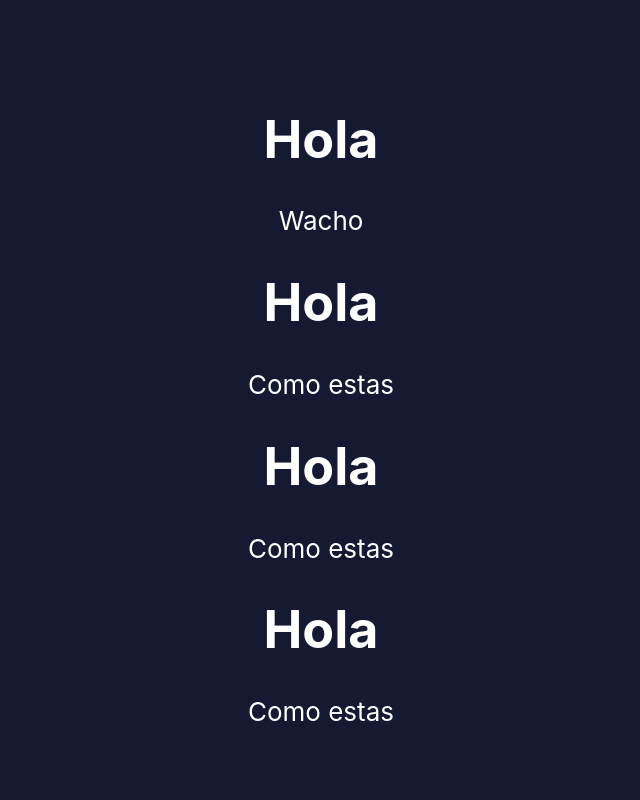
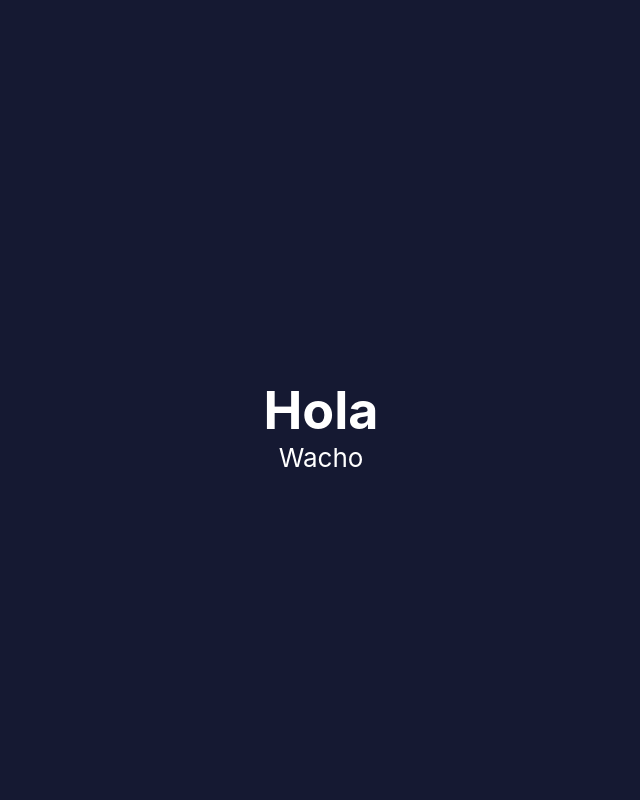
Before and after one commit to tomasVergara14/portfolio-tomas-vergara, a React (Create React App) app: page / in a window 1280 px wide. Shown: the top 800 px of the page, without its empty margins (319-959 px from the left). Built offline with nearby package versions, Linux system fonts and the light colour scheme.

Commit message:
view heigth

```diff
--- a/src/App.css
+++ b/src/App.css
@@ -1,3 +1,7 @@
+*{
+  margin: 0;
+  padding: 0;
+}
 .App {
   text-align: center;
   background-color: rgb(21, 25, 50);
--- /dev/null
+++ b/src/Components/Main/Main.css
@@ -0,0 +1,4 @@
+.containerMain{
+    margin: 1em;
+    width: 100%;
+}
--- a/src/Components/Main/Main.jsx
+++ b/src/Components/Main/Main.jsx
@@ -1,13 +1,17 @@
 import React from 'react'
 import Pages from '../Pages/Pages'
 
+import './Main.css'
+
 const Main = () => {
     return (
-        <div>
-            <Pages id="home" title="Hola" body="Wacho" />
-            <Pages id="about" title="Hola" body="Como estas" />
-            <Pages id="projects" title="Hola" body="Como estas" />
-            <Pages id="contact" title="Hola" body="Como estas" />
+        <div className="containerMain">
+            <Pages id="home"
+            title="Hola"
+            body="Wacho"/>
+            <Pages id="about" title="Hola" body="Lorem En este video crearemos una página de aterrizaje simple con un desplazamiento suave. Le mostraré 3 opciones que incluyen CSS puro (comportamiento de desplazamiento), jQuery y un script JS ligero" />
+            <Pages id="projects" title="Hola" body="Como En este video crearemos una página de aterrizaje simple con un desplazamiento suave. Le mostraré 3 opciones que incluyen CSS puro (comportamiento de desplazamiento), jQuery y un script JS ligero" />
+            <Pages id="contact" title="Hola" body="Como estas En este video crearemos una página de aterrizaje simple con un desplazamiento suave. Le mostraré 3 opciones que incluyen CSS puro (comportamiento de desplazamiento), jQuery y un script JS ligero" />
         </div>
     )
 }
--- /dev/null
+++ b/src/Components/Pages/Pages.css
@@ -0,0 +1,7 @@
+.containerPages{
+    width: 100%;
+    height: 100vh;
+    display: flex;
+    flex-direction: column;
+    justify-content: center;
+}
--- a/src/Components/Pages/Pages.jsx
+++ b/src/Components/Pages/Pages.jsx
@@ -2,9 +2,11 @@ import React from 'react'
 import Title from '../Elements/Title/Title'
 import Body from '../Elements/Body/Body'
 
+import './Pages.css'
+
 const Pages = ({title,body}) => {
     return (
-        <div>
+        <div className="containerPages">
             <Title title={title}/>
             <Body body={body} />
         </div>
```
